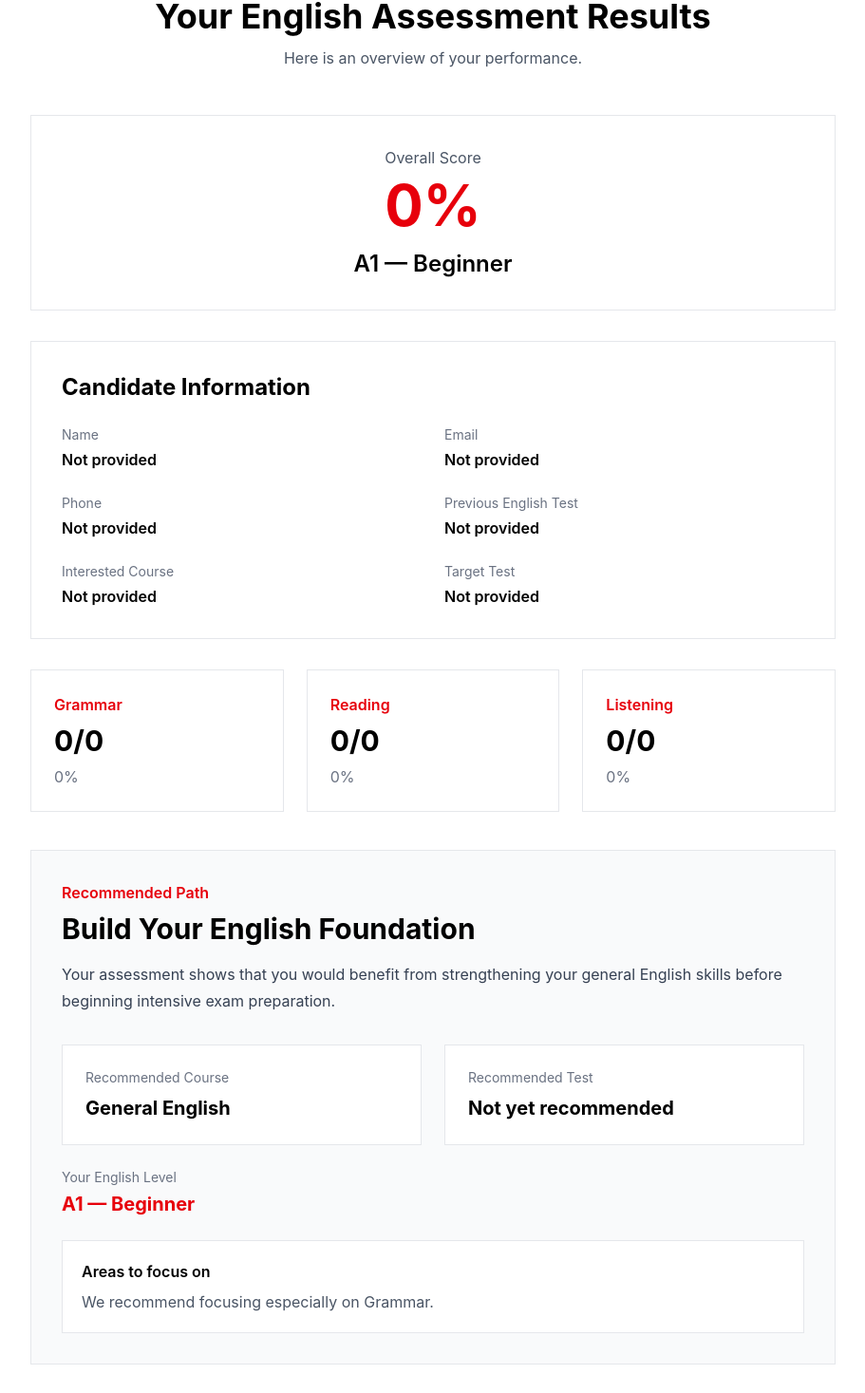
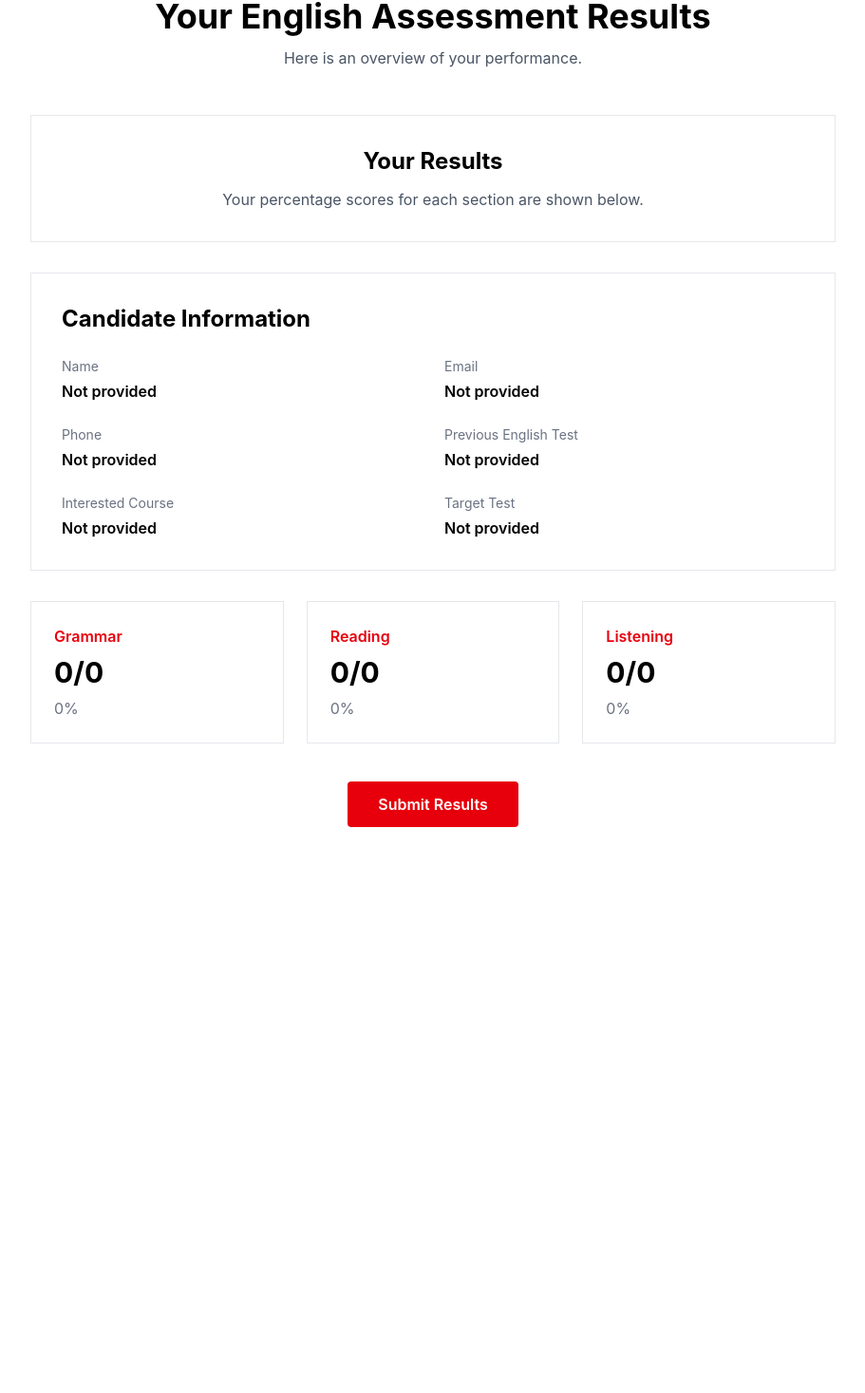
Before and after one commit to Kaveenaphys/english-placement-app, a React (Vite) app: page /results in a window 1280 px wide. Shown: the part 219-1686 px from the top of the page at 95% size, without its empty margins (184-1095 px from the left). After the commit the page ends 1138 px from the top, so only its background shows below. Built offline with nearby package versions, Linux system fonts and the light colour scheme.

Commit message:
Hide placement recommendations from candidates

```diff
--- a/src/pages/ResultsPage.tsx
+++ b/src/pages/ResultsPage.tsx
@@ -373,21 +373,21 @@ formData.append(
             Overall Result
         ========================= */}
 
-        <div className="border border-gray-200 p-8 text-center mb-8">
+        {/* =========================
+    Results Summary
+========================= */}
 
-          <p className="text-gray-600">
-            Overall Score
-          </p>
+<div className="border border-gray-200 p-8 text-center mb-8">
 
-          <p className="text-6xl font-bold text-red-600 mt-2">
-            {percentage}%
-          </p>
+  <h2 className="text-2xl font-bold text-black">
+    Your Results
+  </h2>
 
-          <p className="text-2xl font-semibold text-black mt-4">
-            {getLevel()}
-          </p>
+  <p className="text-gray-600 mt-3">
+    Your percentage scores for each section are shown below.
+  </p>
 
-        </div>
+</div>
 
 
         {/* =========================
@@ -548,69 +548,6 @@ formData.append(
         </div>
 
 
-       {/* =========================
-    Recommendation
-========================= */}
-
-<div className="border border-gray-200 bg-gray-50 p-8 mb-8">
-
-  <p className="text-red-600 font-semibold">
-    Recommended Path
-  </p>
-
-  <h2 className="text-3xl font-bold text-black mt-2">
-    {recommendation.title}
-  </h2>
-
-  <p className="text-gray-700 mt-4 leading-7">
-    {recommendation.message}
-  </p>
-
-  <div className="grid grid-cols-1 md:grid-cols-2 gap-6 mt-8">
-
-    <div className="bg-white border border-gray-200 p-6">
-      <p className="text-sm text-gray-500">
-        Recommended Course
-      </p>
-
-      <p className="text-xl font-bold text-black mt-2">
-        {recommendation.course}
-      </p>
-    </div>
-
-    <div className="bg-white border border-gray-200 p-6">
-      <p className="text-sm text-gray-500">
-        Recommended Test
-      </p>
-
-      <p className="text-xl font-bold text-black mt-2">
-        {recommendation.test}
-      </p>
-    </div>
-
-  </div>
-
-  <div className="mt-6">
-    <p className="text-sm text-gray-500">
-      Your English Level
-    </p>
-
-    <p className="text-xl font-bold text-red-600 mt-1">
-      {getLevel()}
-    </p>
-  </div>
-
-  <div className="mt-6 bg-white border border-gray-200 p-5">
-    <p className="font-semibold text-black">
-      Areas to focus on
-    </p>
-
-    <p className="text-gray-600 mt-2">
-      {recommendation.focus}
-    </p>
-  </div>
-
-</div>
 
         {/* =========================
             Submit Button
```
